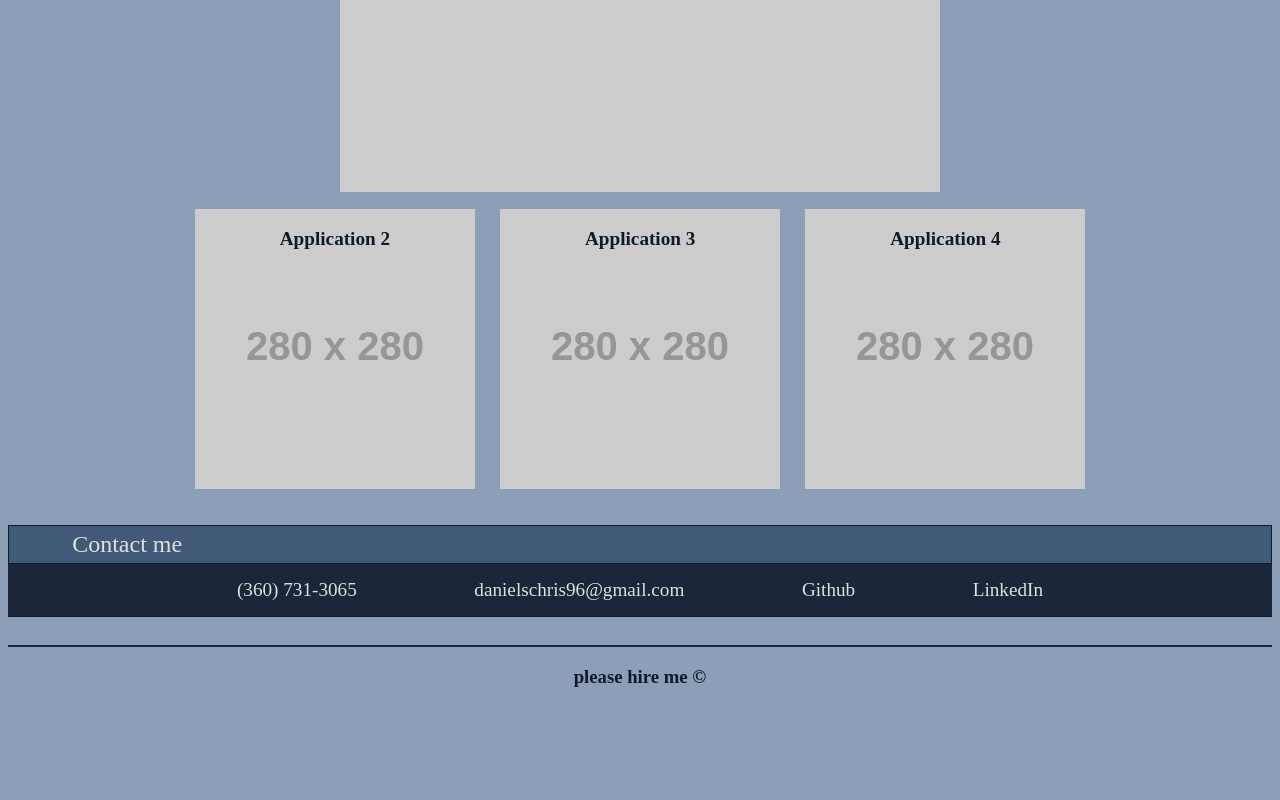
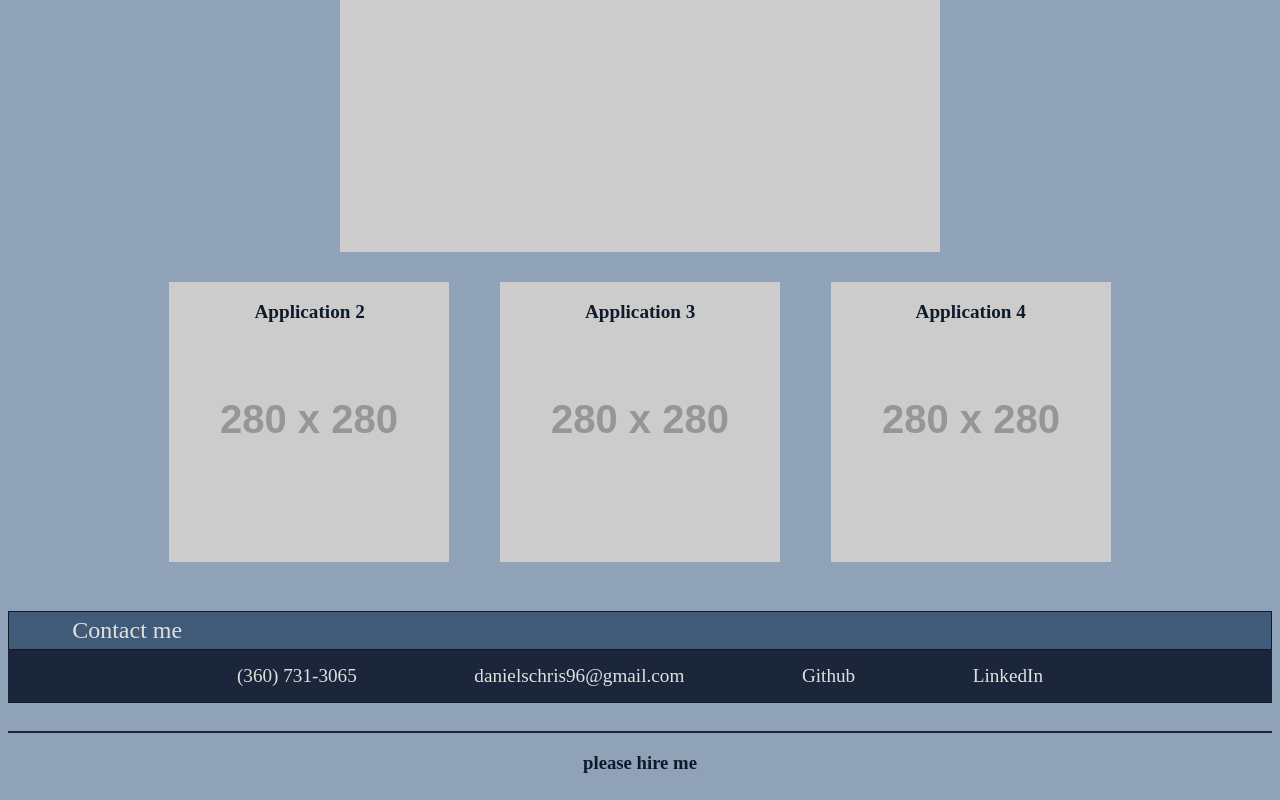
Before and after one commit to danielschris96/personal-portfolio-page, a plain HTML site: page index.html in a window 1280 px wide. Shown: the part 1128-1928 px from the top of the page. Before the commit the page ends 1842 px from the top, so only its background shows below. Drawn offline with Linux system fonts and the light colour scheme; placeholder pictures from the web are drawn by us.

Commit message:
changed background color, added description and usage to readme

```diff
--- a/assets/css/style.css
+++ b/assets/css/style.css
@@ -4,13 +4,13 @@
 
 body {
     background-color: var(--blue1);
-    min-width: 600px;
-    width: auto !important;
-    width: 600px;
+
 }
+
+/* variable directory for all colors used */
 :root {
 --light: #e0e1dd;
---blue1: #778DA9;
+--blue1: #778da9d0;
 --blue2: #415A77;
 --blue3: #1B263B;
 --blue4: #0D1B2A;
@@ -52,10 +52,12 @@ color: var(--light);
 
 }
 
+/* adds offset shadow to application links when hovered */
 li a:hover {
     background-color: var(--blue2);
 }
 
+/* keeps content spread through viewport for tall portrait viewports */
 #grid {
     min-height: 90vh;
     display: grid;
@@ -73,7 +75,7 @@ li a:hover {
 }
 
 #about img {
-    max-width: 300px;
+    max-width: 350px;
 }
 
 #applications h2 {
@@ -91,9 +93,8 @@ li a:hover {
     display: flex;
     justify-content: center;
     position: relative;
-
+    color: var(--blue4);
 }
-
 
 .apptitle {
     margin: 3%;
@@ -126,6 +127,7 @@ footer {
     grid-row: auto;
 }
 
+/* hides blue/underlined link */
 footer h3 a {
     text-decoration: none;
     color: var(--blue4);
@@ -153,19 +155,15 @@ hr {
 box-shadow: 0px 0px 20px var(--blue3);
 }
 
+/* expands application row for larger screens */
 @media screen and (min-width: 992px) {
-    body {
-        background-color: #778da9d5;
-    }
     .apptitle {
-        margin: 1%;
+        margin: 2%;
     }
 }
 
+/* condenses applications into column for smaller screens */
 @media screen and (max-width: 768px) {
-    body {
-        background-color: #415a77b2;
-    }
     .app-grid {
         flex-direction: column;
         align-items: center;
--- a/index.html
+++ b/index.html
@@ -23,6 +23,8 @@
             <img src="./assets/images/portfolio.PNG" alt="Picture of Chris">
             <p>
                My name is Chris Daniels and I love working hard. My dream position is the current opening at your company. My hobbies are the same as yours so we'd probably get along and have stuff to talk about if you hired me. Just give me a chance. Please. I need a good job so I can impress my girlfriend's parents. I can't ask them for their blessing in marrying their daughter until I have a solid job that reassures them I will be able to provide for their daughter and their future grandchildren. There's so much riding on the line here. Give me a shot and I promise I'll at least do my best. Thanks.
+               <br>
+               I'll make a real bio once I am further in the course 😉
             </p>
 
         </section>
@@ -61,7 +63,7 @@
 
         <footer>
             <hr>
-            <h3><a href="mailto:danielschris96@gmail.com?subject=Job Offer&body=Hi Chris,%0D%0A %0D%0APlease come work for us. We'll pay you whatever you want.%0D%0A%0D%0AHope your tennis game is improving!%0D%0A%0D%0AHear from you soon,%0D%0A%0D%0A(your name here)">please hire me ©</a></h3>
+            <h3><a href="mailto:danielschris96@gmail.com?subject=Job Offer&body=Hi Chris,%0D%0A %0D%0APlease come work for us. We'll pay you whatever you want.%0D%0A%0D%0AHope your tennis game is improving!%0D%0A%0D%0AHear from you soon,%0D%0A%0D%0A(your name here)">please hire me </a></h3>
         </footer>
 
         </div>
```
Also changed, not shown: assets/images/page-screenshot.JPG (added), 1 other file.
